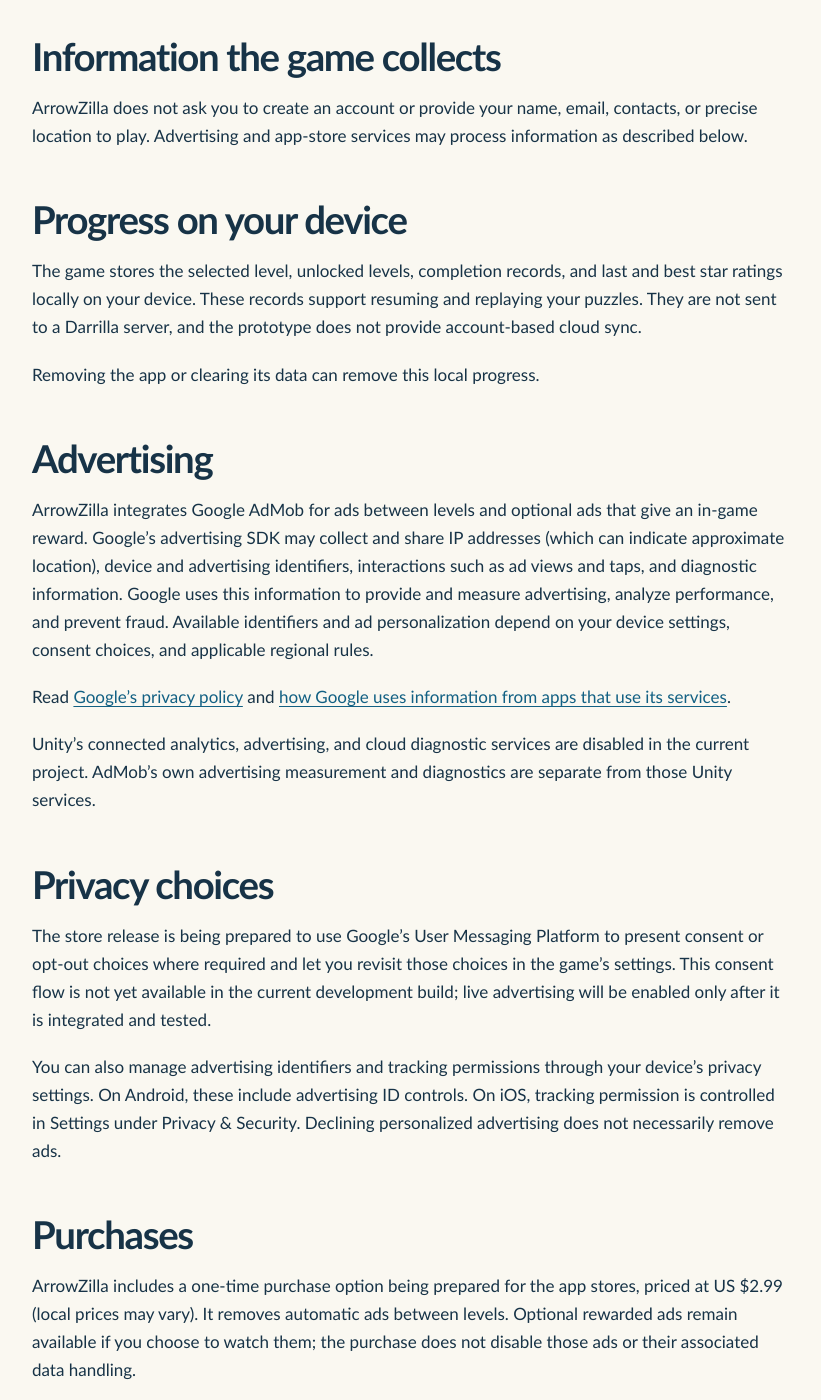
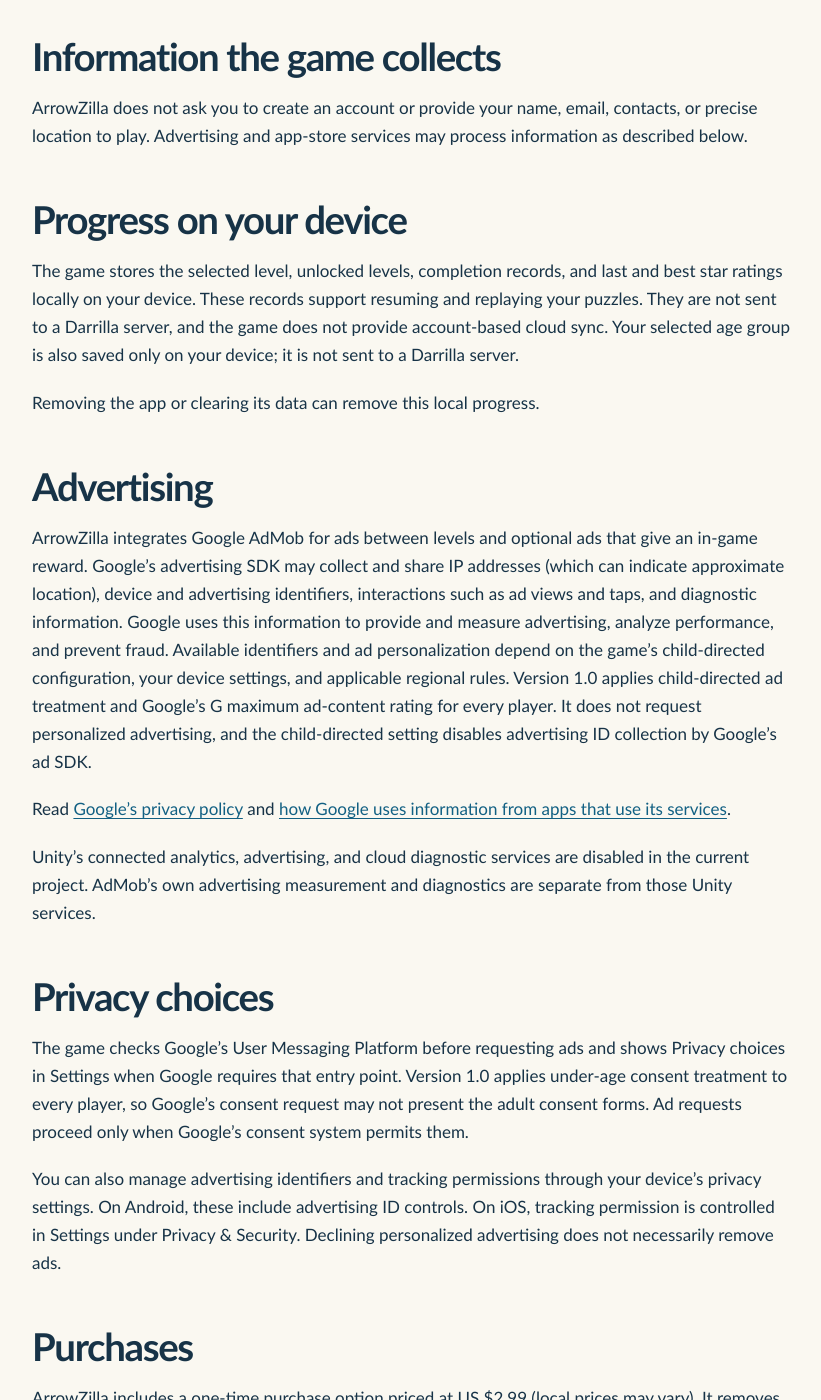
Before and after one commit to Darrilla/darrilla.github.io, a Jekyll site: the page built from arrowzilla/privacy/index.md, in a window 1280 px wide and 1400 px high, scrolled down 525 px. Shown: the whole window, without its empty margins (48-869 px from the left). Built offline with Jekyll 4.4.1, drawn with Linux system fonts in a browser that asks for light colours; some of the changed text lies outside the part shown.

Commit message:
Update ArrowZilla privacy policy for family-safe release
Document the local age-group screen and child-directed ads for every player. Describe the integrated consent gate and available privacy choices for version 1.0.

```diff
--- a/arrowzilla/privacy/index.md
+++ b/arrowzilla/privacy/index.md
@@ -4,11 +4,11 @@ category: ArrowZilla
 description: How ArrowZilla handles progress, advertising, purchases, and privacy choices.
 ---
 
-Last updated: October 11, 2026
+Last updated: October 12, 2026
 
 ArrowZilla is an arrow puzzle game made by Darrilla Software. This policy
-describes its development builds and the advertising and purchase features
-being prepared for its store release. Development builds currently use test ads.
+describes version 1.0 and its development builds. Development builds use test
+ads; store builds use the advertising and purchase services described below.
 
 ## Information the game collects
 
@@ -21,7 +21,8 @@ process information as described below.
 The game stores the selected level, unlocked levels, completion records, and
 last and best star ratings locally on your device. These records support
 resuming and replaying your puzzles. They are not sent to a Darrilla server,
-and the prototype does not provide account-based cloud sync.
+and the game does not provide account-based cloud sync. Your selected age group
+is also saved only on your device; it is not sent to a Darrilla server.
 
 Removing the app or clearing its data can remove this local progress.
 
@@ -33,7 +34,11 @@ IP addresses (which can indicate approximate location), device and advertising
 identifiers, interactions such as ad views and taps, and diagnostic information.
 Google uses this information to provide and measure advertising, analyze
 performance, and prevent fraud. Available identifiers and ad personalization
-depend on your device settings, consent choices, and applicable regional rules.
+depend on the game's child-directed configuration, your device settings, and
+applicable regional rules. Version 1.0 applies child-directed ad treatment and
+Google's G maximum ad-content rating for every player. It does not request
+personalized advertising, and the child-directed setting disables advertising
+ID collection by Google's ad SDK.
 
 Read [Google's privacy policy](https://policies.google.com/privacy) and
 [how Google uses information from apps that use its services](https://policies.google.com/technologies/partner-sites).
@@ -44,11 +49,11 @@ diagnostics are separate from those Unity services.
 
 ## Privacy choices
 
-The store release is being prepared to use Google's User Messaging Platform
-to present consent or opt-out choices where required and let you revisit those
-choices in the game's settings. This consent flow is not yet available in the
-current development build; live advertising will be enabled only after it is
-integrated and tested.
+The game checks Google's User Messaging Platform before requesting ads and
+shows Privacy choices in Settings when Google requires that entry point.
+Version 1.0 applies under-age consent treatment to every player, so Google's
+consent request may not present the adult consent forms. Ad requests proceed
+only when Google's consent system permits them.
 
 You can also manage advertising identifiers and tracking permissions through
 your device's privacy settings. On Android, these include advertising ID
@@ -57,8 +62,8 @@ controls. On iOS, tracking permission is controlled in Settings under Privacy
 
 ## Purchases
 
-ArrowZilla includes a one-time purchase option being prepared for the app
-stores, priced at US $2.99 (local prices may vary). It removes automatic ads
+ArrowZilla includes a one-time purchase option priced at US $2.99 (local prices
+may vary). It removes automatic ads
 between levels. Optional rewarded ads remain available if you choose to watch
 them; the purchase does not disable those ads or their associated data handling.
 
@@ -84,10 +89,14 @@ you have sent directly to Darrilla Software.
 
 ## Children's privacy
 
-ArrowZilla does not ask children to submit personal information through
-gameplay. If you believe a child has sent personal information directly to us,
-contact us so we can address it. Advertising audience settings and store age
-ratings will be finalized before release.
+ArrowZilla is intended for children and older players. A neutral age-group
+screen appears before advertising starts. The game does not request a name,
+exact date of birth, or contact information to play, and the selected age group
+stays on the device. Version 1.0 uses the same child-directed, non-personalized
+ad settings for every age group.
+
+If you believe a child has sent personal information directly to us, contact
+us so we can address it.
 
 ## Future versions
 
```
